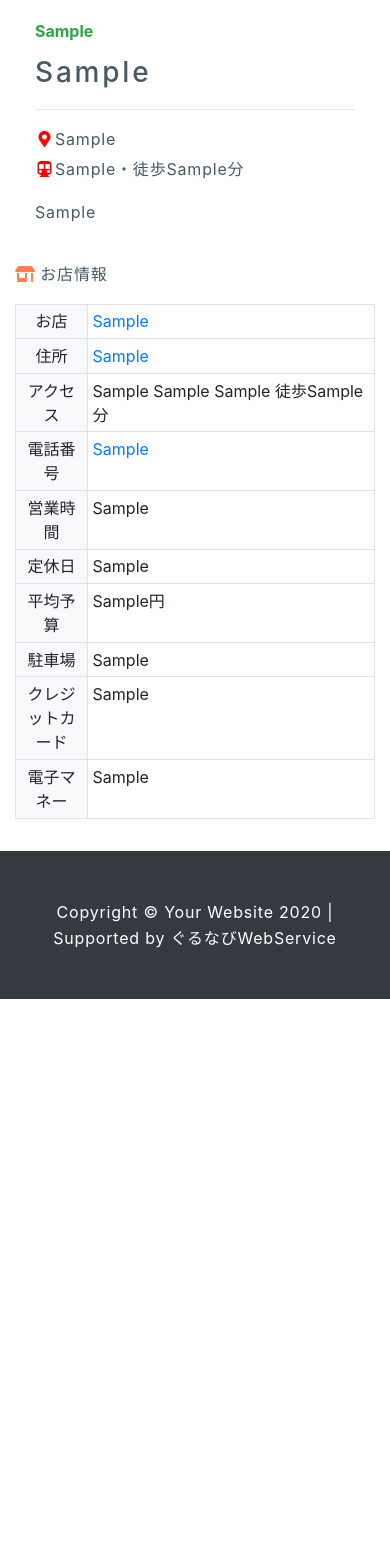
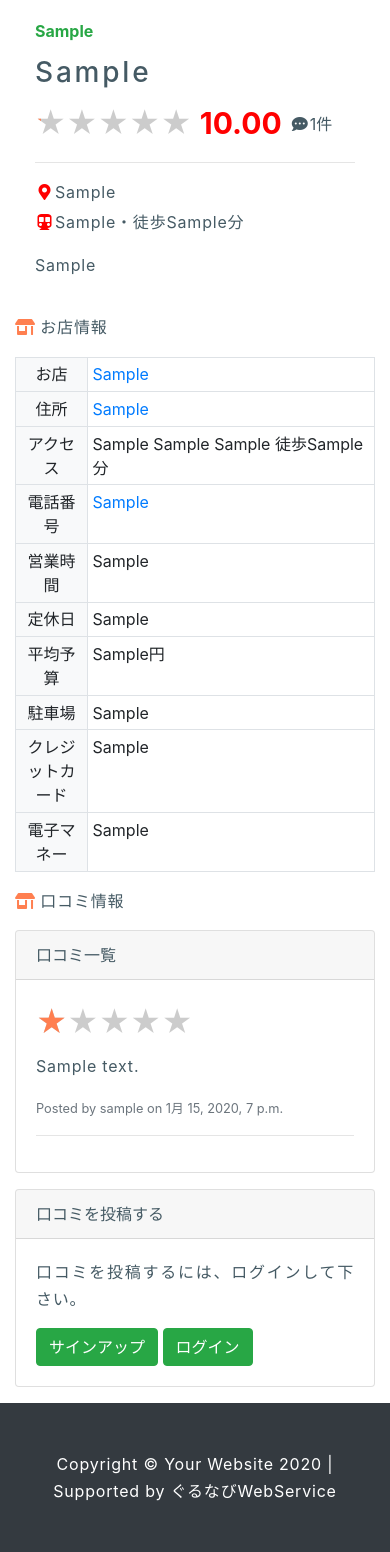
Before and after one commit to dai-gi/samurai-django-foodie, a Django app: template foodie/templates/foodie/shop_info.html in a window 390 px wide. Shown: the part 343-1895 px from the top of the page. Before the commit the page ends 1342 px from the top, so only its background shows below. Run offline with Django 3.2, Linux system fonts and the light colour scheme; tables that the repository leaves empty hold one stand-in row (values such as "Sample post"); the template is opened without the code that fills it: values that come from a table or form of the project are taken from there, most other values are stand-ins (such as "Sample title", 1, 10 or a date in 2020); some libraries are stand-ins or nearby versions.

Commit message:
口コミ機能追加

```diff
--- a/foodie/templates/foodie/shop_info.html
+++ b/foodie/templates/foodie/shop_info.html
@@ -33,6 +33,22 @@
             <div class="card-body">
                 <strong class="d-inline-block mb-2 text-success">{{ restaurants_info.0.32 }}</strong>
                 <h3 class="mb-2">{{ restaurants_info.0.2 }}</h3>
+                {% if not average_rate == 0 %}
+                <div class="d-flex flex-row">
+                    <div class="star-rating">
+                        <div class="star-rating-front" style="width: {{ average_rate }}%">★★★★★</div>
+                        <div class="star-rating-back">★★★★★</div>
+                    </div>
+                    <div class="average ml-2">
+                        {{ average|floatformat:2 }}
+                    </div>
+                    <div class="d-flex align-items-center ml-2">
+                        <i class="fas fa-comment-dots fa-fw"></i>{{ review_count }}件
+                    </div>
+                </div>
+                {% else %}
+                    <p>まだ口コミはありません。</p>
+                {% endif %}
                 <hr>
                 <p class="card-text mb-1"><i class="fas fa-map-marker-alt fa-fw my-icon"></i>{{ restaurants_info.0.14 }}</p>
                 <p class="card-text mb-3"><i class="fas fa-subway fa-fw my-icon"></i>{{ restaurants_info.0.21 }}・徒歩{{ restaurants_info.0.23 }}分</p>
@@ -89,5 +105,78 @@
                 </table>
             </div>
         </div>
+        <div class="col-md-12">
+            <p><i class="fas fa-store-alt fa-fw my-icon2"></i> 口コミ情報</p>
+            <div class="card card-outline-secondary mb-3">
+                <div class="card-header">
+                    口コミ一覧
+                </div>
+                <div class="card-body">
+                    {% if review_list %}
+                        {% for item in review_list %}
+                            <div class="d-flex flex-row">
+                                <div class="star-rating mb-2">
+                                    <div class="star-rating-front" style="width: {{ item.get_score_percent }}%">★★★★★</div>
+                                    <div class="star-rating-back">★★★★★</div>
+                                </div>
+                            </div>
+                            <p>{{ item.comment }}</p>
+                            <small class="text-muted">Posted by {{ item.user }} on {{ item.created_at }}</small>
+                            <hr>
+                        {% endfor %}
+                    {% else %}
+                        <p>まだ口コミはありません。</p>
+                    {% endif %}
+                </div>
+            </div>
+            <div class="card card-outline-secondary">
+                <div class="card-header">
+                    口コミを投稿する
+                </div>
+                <div class="card-body">
+                    {% if user.is_authenticated %}
+                        <form class="login-form" action="" method="POST">
+                            {{ review_form.non_field_errors }}
+                            <div class="evaluation">
+                                <input type="hidden" name="score" value="3">
+                                <input id="score1" type="radio" name="score" value="5" />
+                                <label for="score1"><span class="text">最高</span>★</label>
+                                <input id="score2" type="radio" name="score" value="4" />
+                                <label for="score2"><span class="text">良い</span>★</label>
+                                <input id="score3" type="radio" name="score" value="3" />
+                                <label for="score3"><span class="text">普通</span>★</label>
+                                <input id="score4" type="radio" name="score" value="2" />
+                                <label for="score4"><span class="text">悪い</span>★</label>
+                                <input id="score5" type="radio" name="score" value="1" />
+                                <label for="score5"><span class="text">最悪</span>★</label>
+                            </div>
+
+                            <div class="form-group text-center" type="text">
+                                {{ review_form.comment }}
+                            </div>
+
+                            {% csrf_token %}
+                            <div class="text-center">
+                                <button type="submit" class="btn btn-success">投稿</button>
+                            </div>
+
+                            {% if form.errors %}
+                                <br>
+                                <p>エラー内容</p>
+                                {% for field in form %}
+                                    {% for error in field.errors %}
+                                        <p>{{ error }}</p>
+                                    {% endfor %}
+                                {% endfor %}
+                            {% endif %}
+                        </form>
+                    {% else %}
+                        <p mb-3>口コミを投稿するには、ログインして下さい。</p>
+                        <a class="btn btn-success" href="{% url 'account_signup' %}">サインアップ</a>
+                        <a class="btn btn-success" href="{% url 'account_login' %}">ログイン</a>
+                    {% endif %}
+                </div>
+            </div>
+        </div>
     </div>
 {% endblock content %}
```
